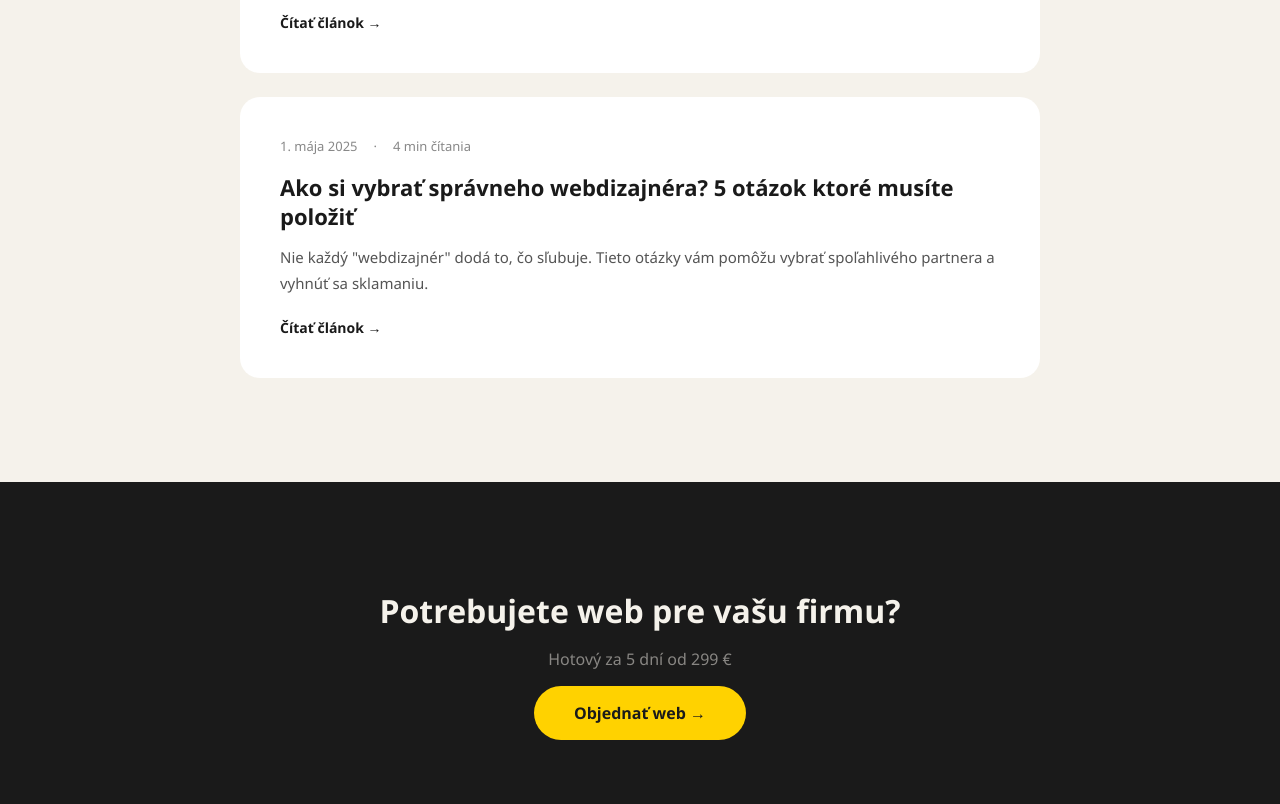
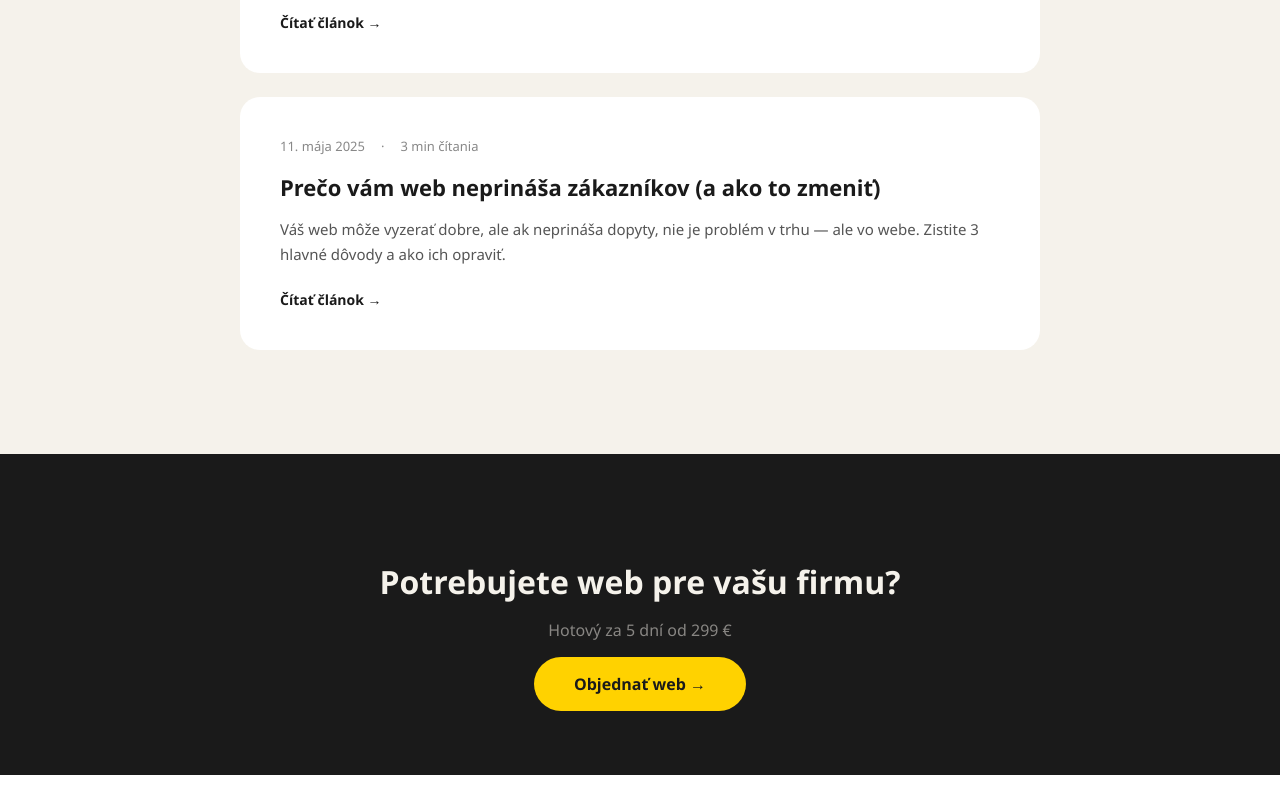
Before and after one commit to anastasiiasheben-creator/webklienti-frontend, a React (Create React App) app: page /blog in a window 1280 px wide. Shown: the part 1240-2044 px from the top of the page. After the commit the page ends 2015 px from the top, so only its background shows below. Built offline with nearby package versions, Linux system fonts and the light colour scheme.

Commit message:
Update Blog.jsx

```diff
--- a/src/pages/Blog.jsx
+++ b/src/pages/Blog.jsx
@@ -24,11 +24,11 @@ const posts = [
     readTime: '5 min čítania',
   },
   {
-    slug: 'ako-si-vybrat-webdizajnera',
-    title: 'Ako si vybrať správneho webdizajnéra? 5 otázok ktoré musíte položiť',
-    excerpt: 'Nie každý "webdizajnér" dodá to, čo sľubuje. Tieto otázky vám pomôžu vybrať spoľahlivého partnera a vyhnúť sa sklamaniu.',
-    date: '1. mája 2025',
-    readTime: '4 min čítania',
+    slug: 'preco-web-neprinas-zakaznikov',
+    title: 'Prečo vám web neprináša zákazníkov (a ako to zmeniť)',
+    excerpt: 'Váš web môže vyzerať dobre, ale ak neprináša dopyty, nie je problém v trhu — ale vo webe. Zistite 3 hlavné dôvody a ako ich opraviť.',
+    date: '11. mája 2025',
+    readTime: '3 min čítania',
   },
 ];
 
```
